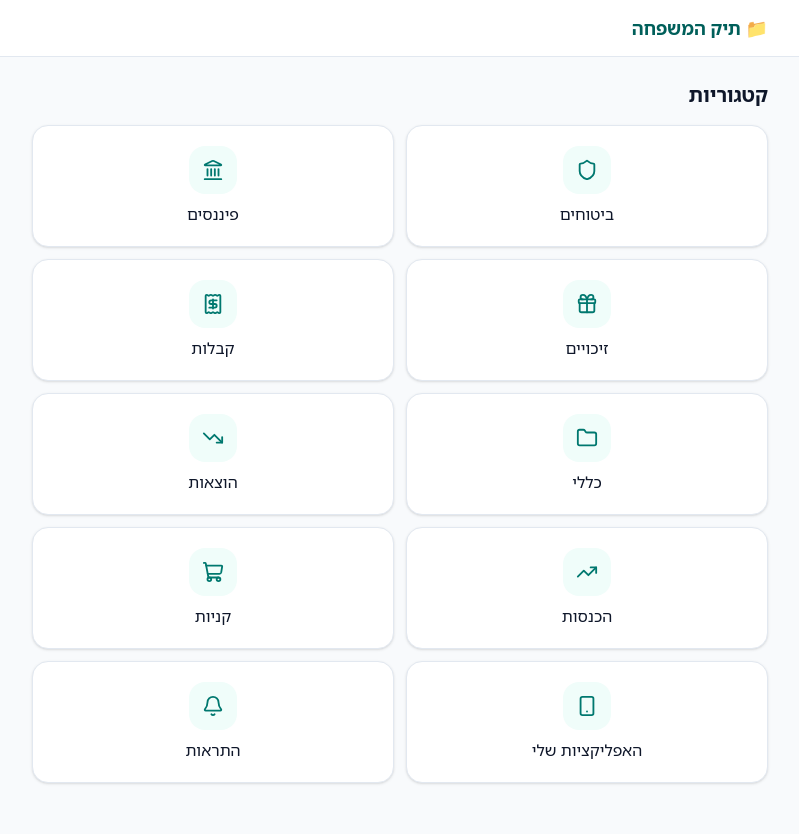
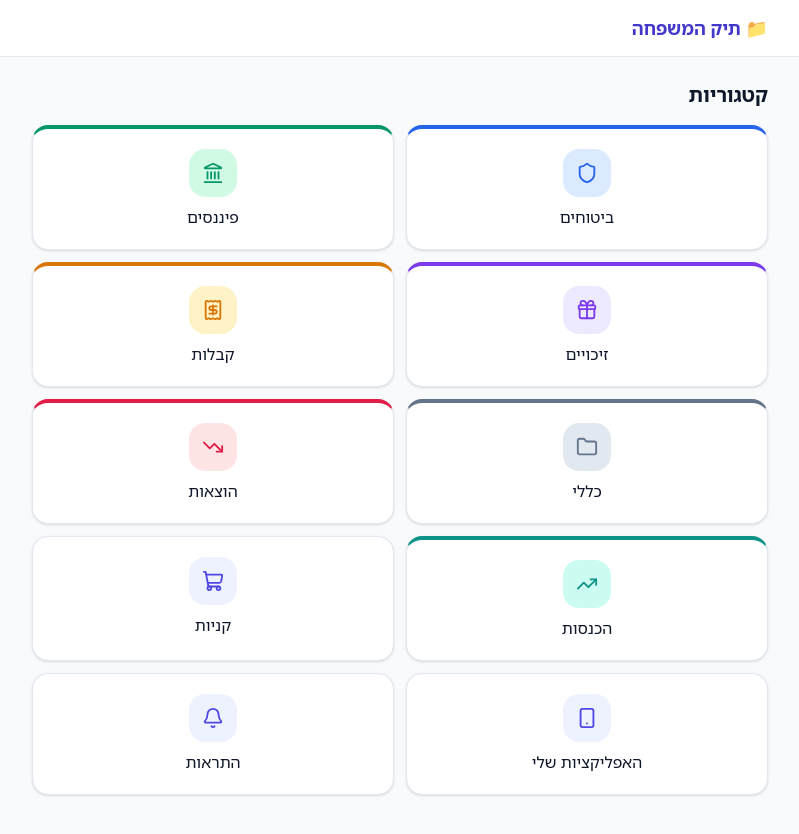
Before and after one commit to TalSinay/family-docs, a Next.js app: page /categories in a window 1280 px wide. Shown: the top 834 px of the page, without its empty margins (240-1039 px from the left). Built offline with nearby package versions, Linux system fonts and the light colour scheme; no server answers.

Commit message:
עיצוב: צבע לכל קטגוריה, פלטת אינדיגו כצבע מותג, כרטיס מאזן ראשי ופעולות עגולות במסך הבית
Co-Authored-By: Claude Sonnet 5.5 <noreply@anthropic.com>
Claude-Session: https://claude.ai/code/session_01TP88P1VcmdV5poMbmPg4dW

```diff
--- a/src/app/categories/page.tsx
+++ b/src/app/categories/page.tsx
@@ -1,6 +1,7 @@
 import Link from "next/link";
 import { auth } from "@/lib/auth";
 import { MAIN_CATEGORIES } from "@/lib/categories";
+import { categoryUi } from "@/lib/categoryTheme";
 import {
   Shield,
   Landmark,
@@ -36,13 +37,18 @@ export default async function CategoriesPage() {
       <div className="grid grid-cols-2 gap-3">
         {MAIN_CATEGORIES.map((cat) => {
           const Icon = ICONS[cat];
+          const ui = categoryUi(cat);
           return (
             <Link
               key={cat}
               href={`/category/${encodeURIComponent(cat)}`}
               className="card p-5 flex flex-col items-center gap-2 hover:border-teal-300 transition-colors"
+              style={{ borderTop: `4px solid ${ui.color}` }}
             >
-              <div className="w-12 h-12 rounded-2xl bg-teal-50 text-teal-700 flex items-center justify-center">
+              <div
+                className="w-12 h-12 rounded-2xl flex items-center justify-center"
+                style={{ backgroundColor: ui.soft, color: ui.color }}
+              >
                 <Icon size={22} />
               </div>
               <span className="font-medium">{cat}</span>
--- a/src/app/category/[category]/page.tsx
+++ b/src/app/category/[category]/page.tsx
@@ -1,3 +1,4 @@
+import { categoryUi } from "@/lib/categoryTheme";
 import Link from "next/link";
 import { notFound, redirect } from "next/navigation";
 import { auth } from "@/lib/auth";
@@ -72,7 +73,18 @@ export default async function CategoryPage({
 
   return (
     <div className="space-y-4">
-      <h1 className="text-xl font-bold">{category}</h1>
+      <div className="flex items-center gap-3">
+        <div
+          className="w-10 h-10 rounded-xl flex items-center justify-center"
+          style={{ backgroundColor: categoryUi(category).soft, color: categoryUi(category).color }}
+        >
+          {(() => {
+            const Icon = categoryUi(category).Icon;
+            return <Icon size={20} />;
+          })()}
+        </div>
+        <h1 className="text-xl font-bold">{category}</h1>
+      </div>
 
       {subcategories.length > 0 && (
         <div className="flex gap-2 overflow-x-auto pb-1 -mx-1 px-1">
--- a/src/app/globals.css
+++ b/src/app/globals.css
@@ -3,8 +3,23 @@
 :root {
   --background: #f8fafc;
   --foreground: #0f172a;
-  --brand: #0f766e;
-  --brand-light: #ccfbf1;
+  --brand: #4f46e5;
+  --brand-light: #e0e7ff;
+}
+
+/* צבע המותג: כל מחלקות teal-* באפליקציה מופנות לפלטת אינדיגו, כך שאין צורך לשנות כל קובץ */
+@theme {
+  --color-teal-50: #eef2ff;
+  --color-teal-100: #e0e7ff;
+  --color-teal-200: #c7d2fe;
+  --color-teal-300: #a5b4fc;
+  --color-teal-400: #818cf8;
+  --color-teal-500: #6366f1;
+  --color-teal-600: #5a52e8;
+  --color-teal-700: #4f46e5;
+  --color-teal-800: #4338ca;
+  --color-teal-900: #3730a3;
+  --color-teal-950: #1e1b4b;
 }
 
 @theme inline {
--- a/src/app/layout.tsx
+++ b/src/app/layout.tsx
@@ -26,7 +26,7 @@ export const metadata: Metadata = {
 };
 
 export const viewport: Viewport = {
-  themeColor: "#0f766e",
+  themeColor: "#4f46e5",
   width: "device-width",
   initialScale: 1,
 };
--- a/src/components/BottomBar.tsx
+++ b/src/components/BottomBar.tsx
@@ -1,6 +1,6 @@
 "use client";
 
-import { useState } from "react";
+import { useEffect, useState } from "react";
 import { usePathname } from "next/navigation";
 import { Camera, LayoutGrid } from "lucide-react";
 import { QuickAddInput } from "./QuickAdd";
@@ -15,6 +15,13 @@ export function BottomBar() {
   const pathname = usePathname();
   const [sheetOpen, setSheetOpen] = useState(false);
   const [uploadOpen, setUploadOpen] = useState(false);
+
+  // כפתורים אחרים באפליקציה (למשל "הוסף מסמך" במסך הבית) פותחים את חלון ההעלאה דרך אירוע
+  useEffect(() => {
+    const open = () => setUploadOpen(true);
+    window.addEventListener("open-upload", open);
+    return () => window.removeEventListener("open-upload", open);
+  }, []);
 
   // אם נמצאים בתוך עמוד קטגוריה, הקטגוריה בטופס ההעלאה ממולאת מראש.
   let initialCategory: MainCategory | undefined;
--- a/src/components/CategorySheet.tsx
+++ b/src/components/CategorySheet.tsx
@@ -22,6 +22,7 @@ import {
 } from "lucide-react";
 import { Modal } from "./Modal";
 import { MAIN_CATEGORIES } from "@/lib/categories";
+import { categoryUi } from "@/lib/categoryTheme";
 
 type IconType = React.ComponentType<{ size?: number; className?: string }>;
 
@@ -35,7 +36,7 @@ const CATEGORY_ICONS: Record<string, IconType> = {
   הכנסות: TrendingUp,
 };
 
-type Tile = { href: string; label: string; icon: IconType };
+type Tile = { href: string; label: string; icon: IconType; color?: string; soft?: string };
 
 // קיצורי הדרך הקבועים - מחליפים את הניווט התחתון הישן (6 פריטים קטנים).
 const SHORTCUTS: Tile[] = [
@@ -56,8 +57,12 @@ function TileLink({ tile, onClose }: { tile: Tile; onClose: () => void }) {
       href={tile.href}
       onClick={onClose}
       className="card p-3 flex flex-col items-center gap-2 hover:border-teal-300 transition-colors text-center"
+      style={tile.color ? { borderTop: `4px solid ${tile.color}` } : undefined}
     >
-      <div className="w-11 h-11 rounded-2xl bg-teal-50 text-teal-700 flex items-center justify-center">
+      <div
+        className="w-11 h-11 rounded-2xl bg-teal-50 text-teal-700 flex items-center justify-center"
+        style={tile.color ? { backgroundColor: tile.soft, color: tile.color } : undefined}
+      >
         <Icon size={21} />
       </div>
       <span className="text-sm font-medium leading-tight">{tile.label}</span>
@@ -70,11 +75,16 @@ export function CategorySheet({ open, onClose }: { open: boolean; onClose: () =>
   const { data: session } = useSession();
   const isOwnerAdmin = session?.user?.role === "admin"; // כמו בעמוד /categories
 
-  const categoryTiles: Tile[] = MAIN_CATEGORIES.map((cat) => ({
-    href: `/category/${encodeURIComponent(cat)}`,
-    label: cat,
-    icon: CATEGORY_ICONS[cat] ?? Folder,
-  }));
+  const categoryTiles: Tile[] = MAIN_CATEGORIES.map((cat) => {
+    const ui = categoryUi(cat);
+    return {
+      href: `/category/${encodeURIComponent(cat)}`,
+      label: cat,
+      icon: CATEGORY_ICONS[cat] ?? Folder,
+      color: ui.color,
+      soft: ui.soft,
+    };
+  });
 
   return (
     <Modal open={open} onClose={onClose} title="כל האפליקציה">
--- a/src/components/DocumentCard.tsx
+++ b/src/components/DocumentCard.tsx
@@ -1,5 +1,6 @@
 import Link from "next/link";
-import { Star, FileText } from "lucide-react";
+import { Star } from "lucide-react";
+import { categoryUi } from "@/lib/categoryTheme";
 import { formatDate } from "@/lib/format";
 
 type DocCardData = {
@@ -14,13 +15,17 @@ type DocCardData = {
 };
 
 export function DocumentCard({ doc }: { doc: DocCardData }) {
+  const ui = categoryUi(doc.category);
   return (
     <Link
       href={`/documents/${doc._id}`}
       className="card flex items-center gap-3 p-4 hover:border-teal-300 transition-colors"
     >
-      <div className="w-10 h-10 rounded-xl bg-teal-50 text-teal-700 flex items-center justify-center shrink-0">
-        <FileText size={18} />
+      <div
+        className="w-10 h-10 rounded-xl flex items-center justify-center shrink-0"
+        style={{ backgroundColor: ui.soft, color: ui.color }}
+      >
+        <ui.Icon size={18} />
       </div>
       <div className="flex-1 min-w-0">
         <div className="flex items-center gap-1.5">
--- a/src/components/FinanceOverview.tsx
+++ b/src/components/FinanceOverview.tsx
@@ -25,7 +25,7 @@ export type FinanceDoc = {
   uploadedAt: string;
 };
 
-const COLORS = ["#0f766e", "#0ea5e9", "#f59e0b", "#8b5cf6", "#ec4899", "#22c55e", "#ef4444", "#64748b", "#14b8a6", "#f97316"];
+const COLORS = ["#4f46e5", "#0ea5e9", "#f59e0b", "#8b5cf6", "#ec4899", "#22c55e", "#ef4444", "#64748b", "#14b8a6", "#f97316"];
 
 type GroupBy = "record" | "type";
 type Slice = { name: string; value: number };
--- /dev/null
+++ b/src/lib/categoryTheme.ts
@@ -0,0 +1,30 @@
+import {
+  Shield,
+  Landmark,
+  Gift,
+  Receipt,
+  Folder,
+  TrendingDown,
+  TrendingUp,
+  type LucideIcon,
+} from "lucide-react";
+
+// צבע ואיקון לכל קטגוריה ראשית - חוזרים באריחים, בכרטיסי מסמכים ובכותרות, כדי לזהות
+// קטגוריה במבט אחד. צבעי hex (ולא מחלקות Tailwind) כדי שאפשר יהיה להשתמש בהם ב-style.
+export type CategoryUi = { color: string; soft: string; Icon: LucideIcon };
+
+const CATEGORY_UI: Record<string, CategoryUi> = {
+  ביטוחים: { color: "#2563eb", soft: "#dbeafe", Icon: Shield },
+  פיננסים: { color: "#059669", soft: "#d1fae5", Icon: Landmark },
+  זיכויים: { color: "#7c3aed", soft: "#ede9fe", Icon: Gift },
+  קבלות: { color: "#d97706", soft: "#fef3c7", Icon: Receipt },
+  כללי: { color: "#64748b", soft: "#e2e8f0", Icon: Folder },
+  הוצאות: { color: "#e11d48", soft: "#ffe4e6", Icon: TrendingDown },
+  הכנסות: { color: "#0d9488", soft: "#ccfbf1", Icon: TrendingUp },
+};
+
+const FALLBACK: CategoryUi = CATEGORY_UI["כללי"];
+
+export function categoryUi(category: string | undefined): CategoryUi {
+  return (category && CATEGORY_UI[category]) || FALLBACK;
+}
```
Also changed, not shown: src/app/dashboard/page.tsx (+36 -37 lines), public/manifest.json, 1 other file (tests, documents, lock files or other folders).
